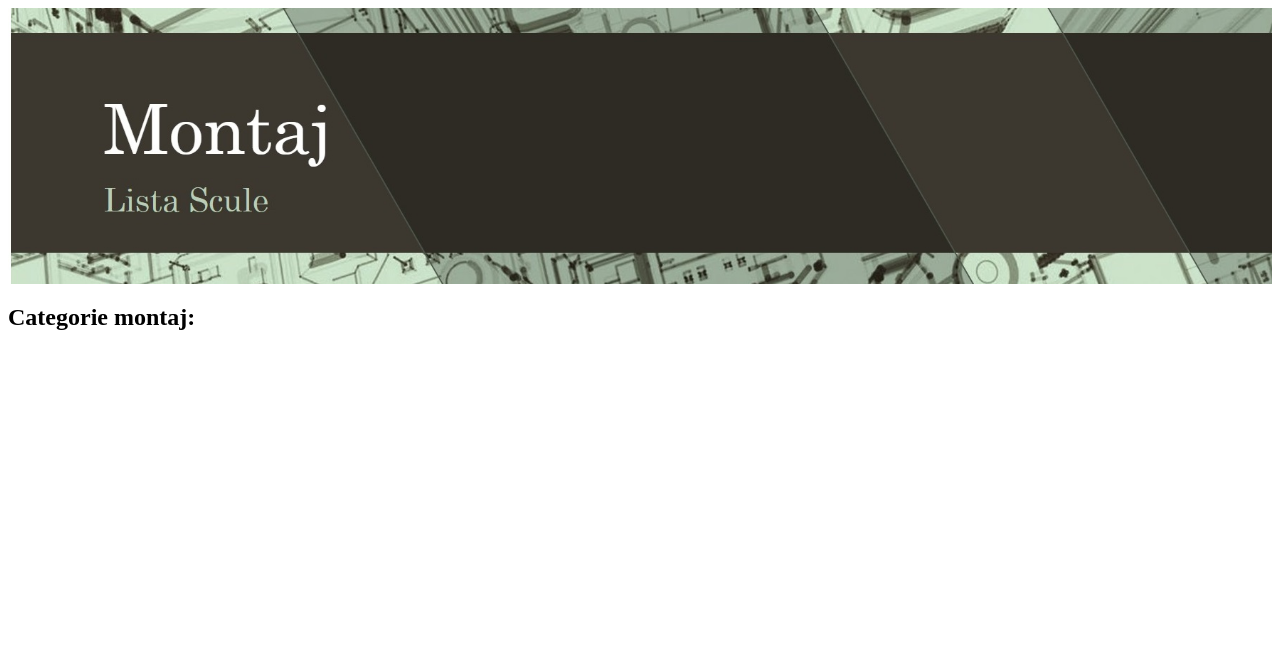
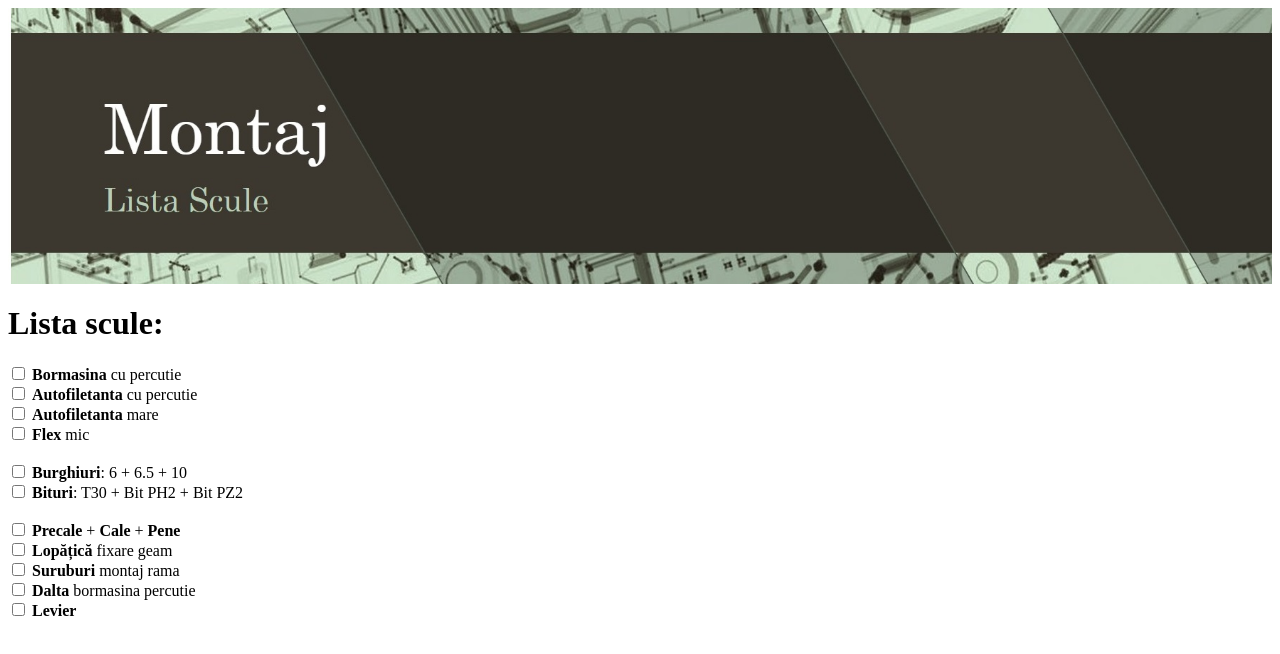
Before and after one commit to DannyMan777/DannyMan777.github.io, a plain HTML site: page mqfenster.html in a window 1280 px wide. Drawn offline with Linux system fonts and the light colour scheme.

Commit message:
mqfenster add content

```diff
--- /dev/null
+++ b/mqfenster.css
@@ -0,0 +1,8 @@
+body{
+    font-family: Georgia, serif;
+}
+
+form{
+    font-size:large;
+    background-color: lightskyblue;
+}
--- a/mqfenster.html
+++ b/mqfenster.html
@@ -1,11 +1,47 @@
 <html>
   <head>
-    <title>Page Title</title>
+    <title>MQfenster-Montaj</title>
+  </head>
 
-  </head>
   <body>
       <img src="MontajMQFensterBckgrnd.jpg" width="100%"> <br>
-      <h2>Categorie montaj:</h2>
+
+      <h1>Lista scule:</h1>
+      <form>
+      <input type="checkbox" id="c1">
+      <label for="c1"> <b>Bormasina</b> cu percutie</label><br>
+
+      <input type="checkbox" id="c2">
+      <label for="c2"><b>Autofiletanta</b> cu percutie</label><br>
+
+      <input type="checkbox" id="c3">
+      <label for="c3"><b>Autofiletanta</b> mare</label> <br>
+
+      <input type="checkbox" id="c4">
+      <label for="c4"><b>Flex</b> mic</label> <br><br>
+
+      <input type="checkbox" id="c5">
+      <label for="c5"><b>Burghiuri</b>: 6  +  6.5  +  10</label> <br>
+
+      <input type="checkbox" id="c6">
+      <label for="c6"><b>Bituri</b>: T30 + Bit PH2 + Bit PZ2</label><br><br>
+
+      <input type="checkbox" id="c7">
+      <label for="c7"><b>Precale</b> + <b>Cale</b> + <b>Pene</b> </label><br>
+
+      <input type="checkbox" id="c8">
+      <label for="c8"><b>Lopățică</b> fixare geam</label><br>
+
+      <input type="checkbox" id="c9">
+      <label for="c9"><b>Suruburi</b> montaj rama</label><br>
+
+      <input type="checkbox" id="c10">
+      <label for="c10"><b>Dalta</b> bormasina percutie</label><br>
+
+      <input type="checkbox" id="c11">
+      <label for="c11"><b>Levier</b></label>
+
+    </form>
 
   </body>
 </html>
```
Also changed, not shown: heart_emoticon.jpg (added).
